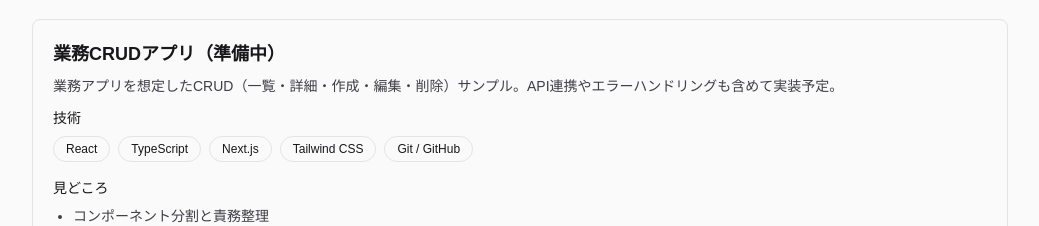
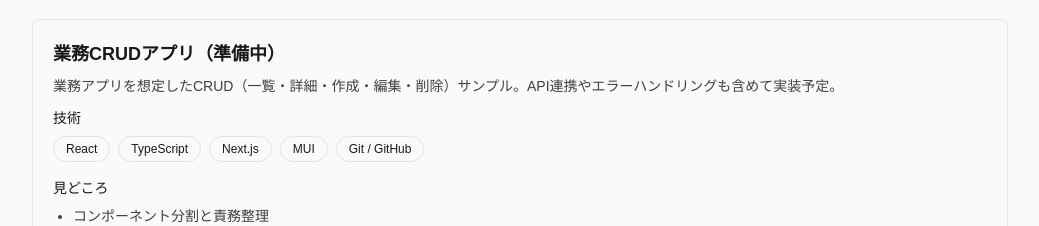
Before and after one commit to kentosuzuta/portfolio, a Next.js app: page / in a window 1280 px wide. Shown: the part 1040-1266 px from the top of the page, without its empty margins (120-1159 px from the left). Built offline with nearby package versions, Linux system fonts and the light colour scheme.

Commit message:
fix: プロジェクト部分修正

```diff
--- a/src/app/page.tsx
+++ b/src/app/page.tsx
@@ -1,7 +1,7 @@
 "use client";
 
 import { AboutSection } from "@/components/sections/AboutSection";
-import { ContactSection } from "@/components/sections/ContactSectio";
+import { ContactSection } from "@/components/sections/ContactSection";
 import { IntroductionSection } from "@/components/sections/IntroductionSection";
 import { ProjectsSection } from "@/components/sections/ProjectsSection";
 import { SkillsSection } from "@/components/sections/SkillsSection";
--- a/src/components/sections/ProjectsSection.tsx
+++ b/src/components/sections/ProjectsSection.tsx
@@ -16,7 +16,7 @@ const Projects: Project[] = [
     title: "業務CRUDアプリ（準備中）",
     description:
       "業務アプリを想定したCRUD（一覧・詳細・作成・編集・削除）サンプル。API連携やエラーハンドリングも含めて実装予定。",
-    tech: ["React", "TypeScript", "Next.js", "Tailwind CSS", "Git / GitHub"],
+    tech: ["React", "TypeScript", "Next.js", "MUI", "Git / GitHub"],
     highlights: [
       "コンポーネント分割と責務整理",
       "フォームバリデーション",
```
